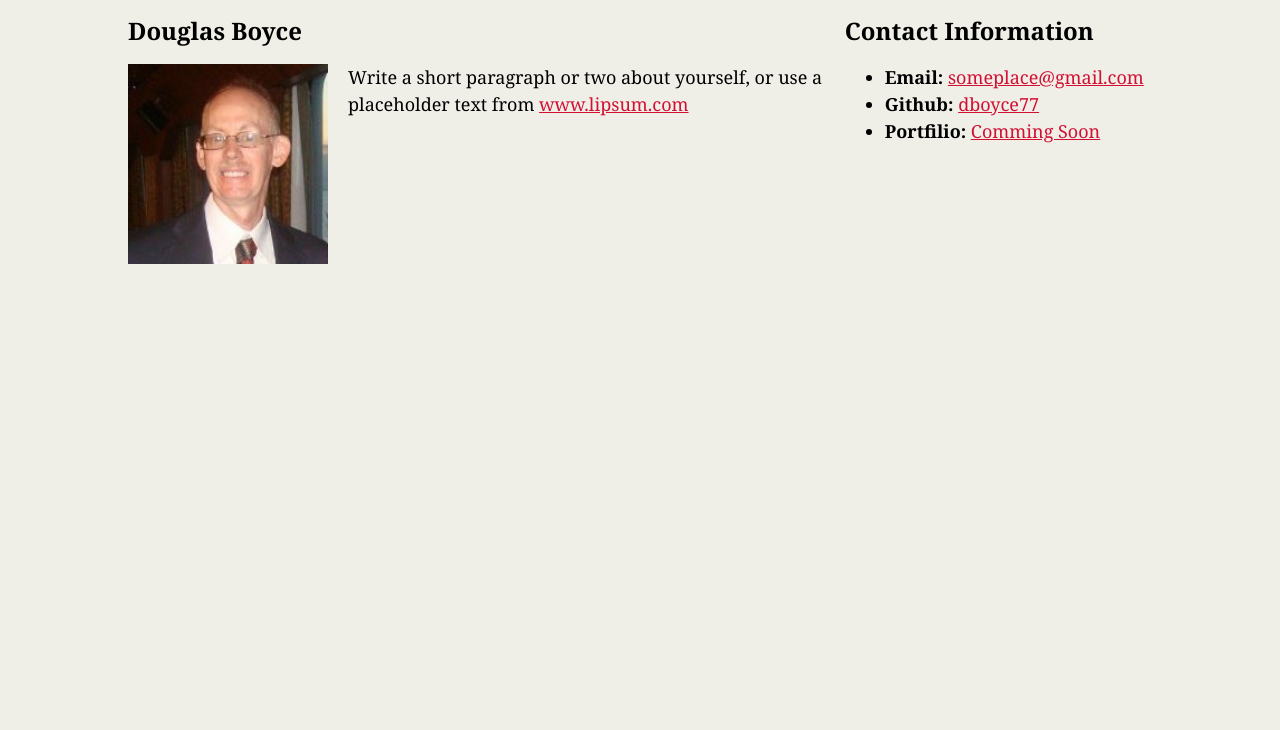
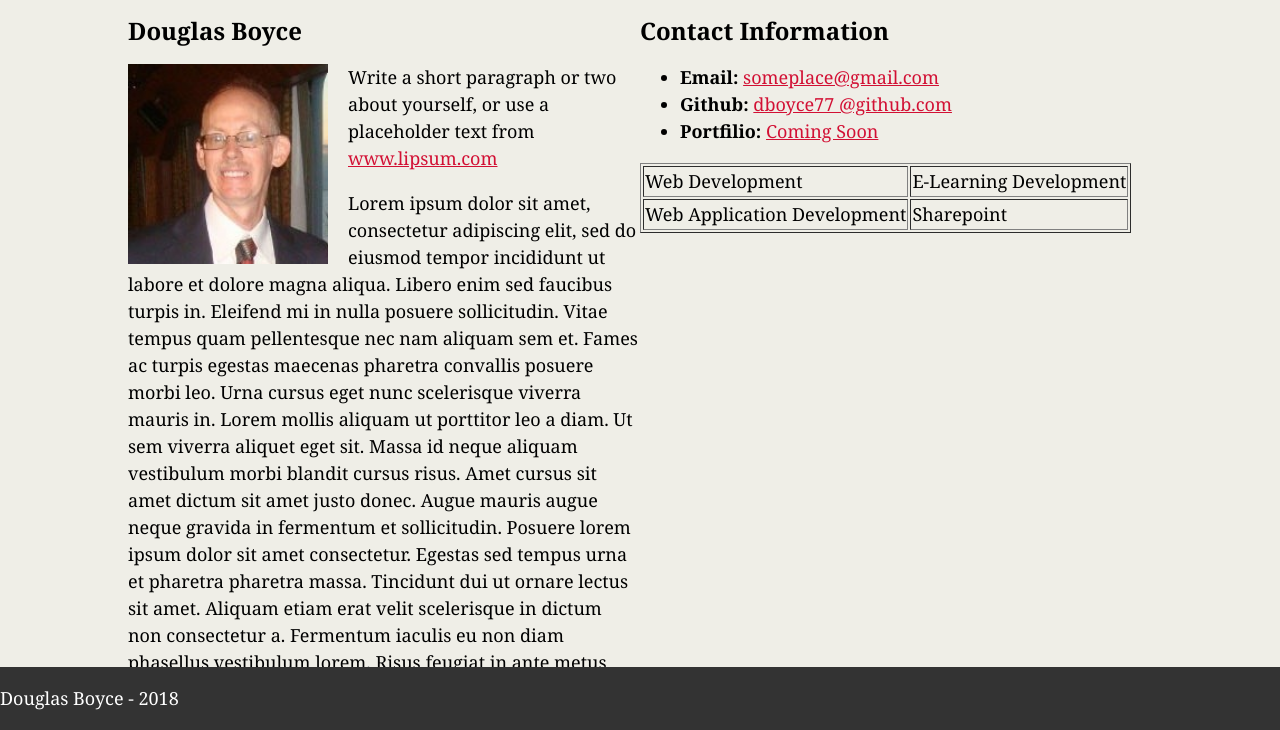
Before and after one commit to dboyce77/basic-portfolio, a plain HTML site: page basic-portfolio.html in a window 1280 px wide. Shown: the part 70-800 px from the top of the page. Drawn offline with Linux system fonts and the light colour scheme.

Commit message:
changes made 7-6-18

```diff
--- a/assets/css/style.css
+++ b/assets/css/style.css
@@ -18,29 +18,52 @@ h1
     padding-bottom: 20px;
     font-size:28px;
 }
-h2 {
+h2
+{
     font-size: 24px;
 }
 a
 {
     color: #d21034;
 }
-.container {
+a:hover {
+    color: blue;
+}
+.container
+{
     width: 1024px;
     margin: 0 auto;
 }
 
-#main-bio, #contact-info, #image-bio {
+#main-bio, #contact-info, #image-bio, #portfilio-info
+{
     float: left;
 }
-#main-bio {
-    width: 70%;
+#main-bio
+{
+    width: 50%;
 }
-#contact-info {
-    width: 30%;
+#contact-info
+{
+    width: 50%;
 }
-#image-bio {
+#image-bio
+{
     margin-right: 20px;
     width: 200px;
     height: 200px;
 }
+.portfilio
+{
+    width: 1024px;
+    margin: 0 auto;
+}
+.footer {
+    position: fixed;
+    left: 0;
+    bottom: 0;
+    width: 100%;
+    background-color: #333;
+    color: white;
+    text-align: left;
+}
--- a/basic-portfolio.html
+++ b/basic-portfolio.html
@@ -1,5 +1,6 @@
 <!DOCTYPE html>
 <html lang="en">
+
 <head>
     <meta charset="UTF-8">
     <meta name="viewport" content="width=device-width, initial-scale=1.0">
@@ -7,6 +8,7 @@
     <link rel="stylesheet" type="text/css" href="assets/css/style.css">
     <title>My Portfilio</title>
 </head>
+
 <body>
     <header>
         <h1>Student Bio</h1>
@@ -17,17 +19,65 @@
             <h2>Douglas Boyce</h2>
             <img src="assets/images/my_picture.jpg" alt="your image" id="image-bio">
 
-            <p>Write a short paragraph or two about yourself, or use a placeholder text from <a href="http://ipsum.com/">www.lipsum.com</a></p>
+            <p>Write a short paragraph or two about yourself, or use a placeholder text from
+                <a href="http://ipsum.com/">www.lipsum.com</a>
+            </p>
+            <p>Lorem ipsum dolor sit amet, consectetur adipiscing elit, sed do eiusmod tempor incididunt ut labore et dolore
+                magna aliqua. Libero enim sed faucibus turpis in. Eleifend mi in nulla posuere sollicitudin. Vitae tempus
+                quam pellentesque nec nam aliquam sem et. Fames ac turpis egestas maecenas pharetra convallis posuere morbi
+                leo. Urna cursus eget nunc scelerisque viverra mauris in. Lorem mollis aliquam ut porttitor leo a diam. Ut
+                sem viverra aliquet eget sit. Massa id neque aliquam vestibulum morbi blandit cursus risus. Amet cursus sit
+                amet dictum sit amet justo donec. Augue mauris augue neque gravida in fermentum et sollicitudin. Posuere
+                lorem ipsum dolor sit amet consectetur. Egestas sed tempus urna et pharetra pharetra massa. Tincidunt dui
+                ut ornare lectus sit amet. Aliquam etiam erat velit scelerisque in dictum non consectetur a. Fermentum iaculis
+                eu non diam phasellus vestibulum lorem. Risus feugiat in ante metus dictum at tempor commodo. Vestibulum
+                lorem sed risus ultricies. Tellus integer feugiat scelerisque varius morbi enim nunc faucibus a. Ut enim
+                blandit volutpat maecenas volutpat blandit. Eros donec ac odio tempor orci dapibus. Posuere lorem ipsum dolor
+                sit amet. Fames ac turpis egestas sed tempus urna et pharetra pharetra. Suspendisse in est ante in nibh mauris.
+                Faucibus et molestie ac feugiat sed lectus vestibulum. Nunc mi ipsum faucibus vitae aliquet nec. Sodales
+                ut etiam sit amet. Id interdum velit laoreet id donec. Vitae turpis massa sed elementum tempus egestas sed
+                sed.
+            </P>
         </section>
 
         <section id="contact-info">
             <h2>Contact Information</h2>
             <ul>
-            <li><strong>Email: </strong><a href="#">someplace@gmail.com</a></li>
-            <li><strong>Github: </strong><a href="#">dboyce77</a></li>
-            <li><strong>Portfilio: </strong><a href="#">Comming Soon</a></li>
+                <li>
+                    <strong>Email: </strong>
+                    <a href="#">someplace@gmail.com</a>
+                </li>
+                <li>
+                    <strong>Github: </strong>
+                    <a href="#">dboyce77 @github.com
+                    </a>
+                </li>
+                <li>
+                    <strong>Portfilio: </strong>
+                    <a href="#">Coming Soon</a>
+                </li>
             </ul>
         </section>
+        <br><br>
+
+    </div>
+    <div class="portfilio">
+        <table border="1">
+            <tr>
+                <td class="tg-us36">Web Development</th>
+                    <td class="tg-us36">E-Learning Development</td>
+            </tr>
+            <tr>
+                <td class="tg-us36">Web Application Development</td>
+                <td class="tg-us36">Sharepoint</td>
+            </tr>
+        </table>
+    </div>
+    <div class="footer">
+        <footer>
+            <p>Douglas Boyce - 2018</p>
+        </footer>
     </div>
 </body>
+
 </html>
```
Lines whose indentation alone changed are shown as unchanged.
